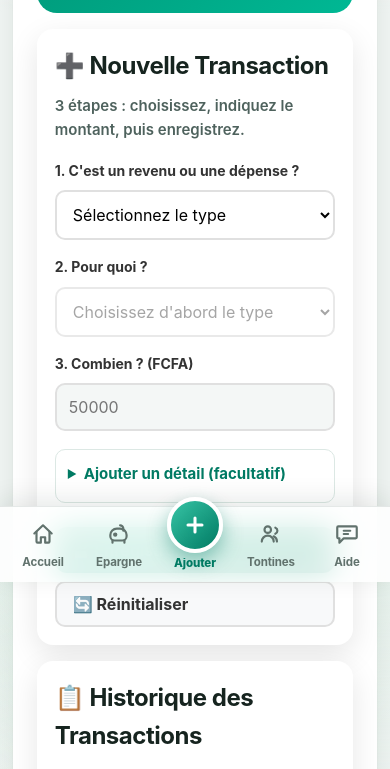
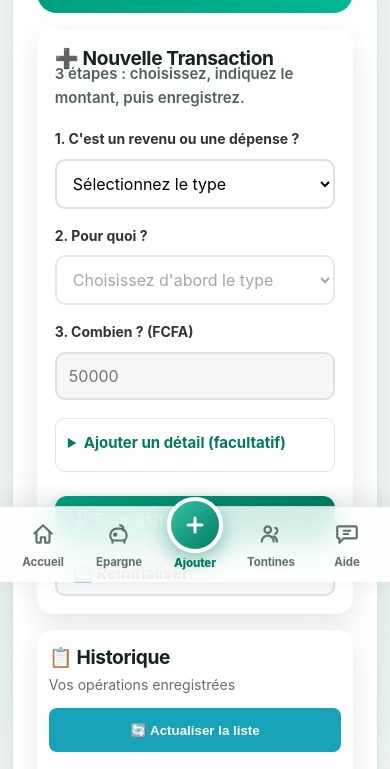
Before and after one commit to patrickeudess/Mon-Jeton-02, a website: page transactions.html in a window 390 px wide. Shown: the part 262-1031 px from the top of the page. Drawn offline with Linux system fonts and the light colour scheme; no server answers; sample sign-in values are in the browser's storage.

Commit message:
Corrige l historique transactions sur mobile

```diff
--- a/transactions.html
+++ b/transactions.html
@@ -214,6 +214,8 @@
         .form-group select,.form-group input,.form-group textarea{width:100%;min-width:0;box-sizing:border-box}
         .form-actions{justify-content:flex-start;gap:8px}.form-actions button{min-height:46px;padding:10px 16px}
         @media(max-width:820px){.transactions-container{padding:12px}.transaction-form-section{padding:18px;border-radius:16px}.form-grid{grid-template-columns:1fr;gap:16px}.page-header{padding:16px;margin-bottom:16px}.page-header h1{font-size:1.45rem}.form-actions{display:grid;grid-template-columns:1fr}.form-actions button{width:100%}}
+        .transaction-content,.main-container{min-width:0}.transaction-form-section h2{margin:0;font-size:1.3rem;line-height:1.2}.history-subtitle{margin:5px 0 12px;color:#61716d;font-size:.88rem}.transactions-table-container{width:100%;margin-top:12px}.refresh-btn{min-height:44px;margin:0 0 10px}
+        @media(max-width:820px){.transaction-form-section:has(.transactions-table){padding:16px 12px}.transaction-form-section h2{font-size:1.2rem}.refresh-btn{width:100%}.transactions-table{width:100%;min-width:0!important;table-layout:fixed;font-size:.76rem}.transactions-table th,.transactions-table td{padding:8px 5px;word-break:break-word}.transactions-table th:nth-child(2),.transactions-table td:nth-child(2),.transactions-table th:nth-child(3),.transactions-table td:nth-child(3),.transactions-table th:nth-child(5),.transactions-table td:nth-child(5),.transactions-table th:nth-child(6),.transactions-table td:nth-child(6){display:none}.transaction-actions{display:grid;gap:4px}.transaction-actions .action-btn{padding:5px;font-size:.68rem}}
 
         .empty-state {
             text-align: center;
@@ -519,7 +521,8 @@
                 </section>
 
                 <section class="transaction-form-section">
-                    <h2>📋 Historique des Transactions</h2>
+                    <h2>📋 Historique</h2>
+                    <p class="history-subtitle">Vos opérations enregistrées</p>
                     <button onclick="refreshTransactions()" class="refresh-btn">
                         🔄 Actualiser la liste
                     </button>
```
